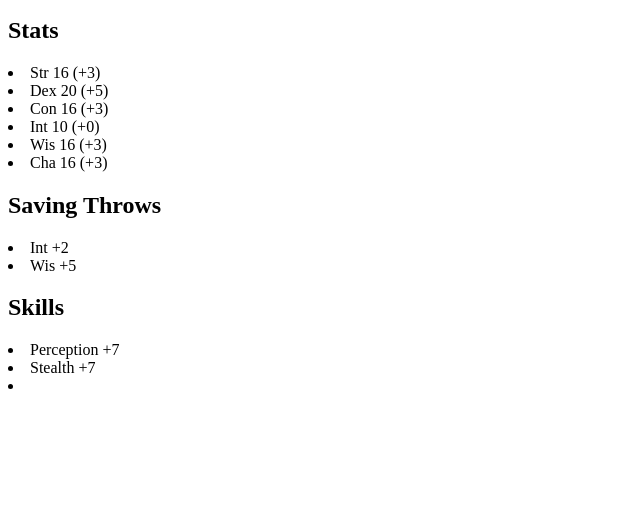
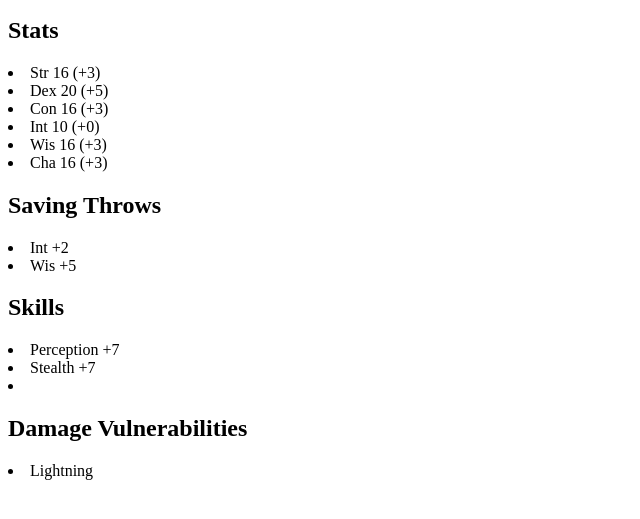
Before and after one commit to kaedinpittman05/Dungeon-and-dragons-monsters, a plain HTML site: page Hydra-Dog.html in a window 1280 px wide. Shown: the part 137-656 px from the top of the page, without its empty margins (0-640 px from the left). Drawn offline with Linux system fonts and the light colour scheme.

Commit message:
added damage valnurabilities

```diff
--- a/Hydra-Dog.html
+++ b/Hydra-Dog.html
@@ -27,8 +27,8 @@
 	<li> Perception +7 </li>
 	<li> Stealth +7 <li>
 
-
-
+	<h2> Damage Vulnerabilities</h2>
+	<li> Lightning</li>
 
 
 
```
